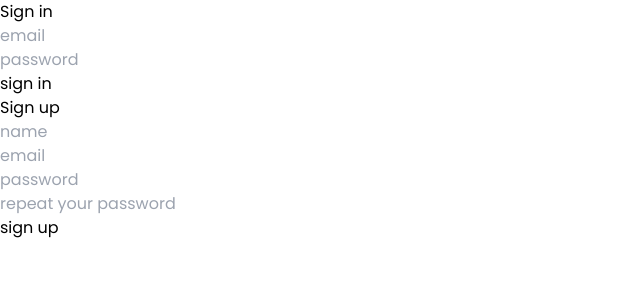
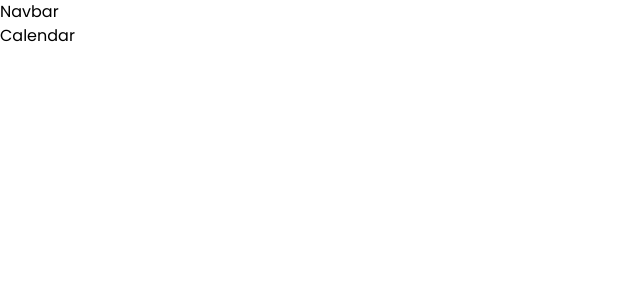
Before and after one commit to coofcoding/calendar-app, a React (Vite) app: page / in a window 1280 px wide. Before the commit this address led to /auth/login. Shown: the top 300 px of the page, without its empty margins (0-640 px from the left). Built offline with nearby package versions, Linux system fonts and the light colour scheme.

Commit message:
creating Navbar component

```diff
--- /dev/null
+++ b/src/calendar/components/Navbar.jsx
@@ -0,0 +1,6 @@
+
+export const Navbar = () => {
+  return (
+    <div>Navbar</div>
+  )
+}
--- a/src/calendar/index.js
+++ b/src/calendar/index.js
@@ -1 +1,2 @@
 export * from './pages/CalendarPage';
+export * from './components/Navbar';
--- a/src/calendar/pages/CalendarPage.jsx
+++ b/src/calendar/pages/CalendarPage.jsx
@@ -1,6 +1,11 @@
+import { Navbar } from "../"
 
 export const CalendarPage = () => {
   return (
-    <div>CalendarPage</div>
+    <>
+      <Navbar />
+      Calendar
+    </>
+
   )
 }
--- a/src/router/AppRouter.jsx
+++ b/src/router/AppRouter.jsx
@@ -6,7 +6,7 @@ import { Navigate } from "react-router-dom";
 
 export const AppRouter = () => {
 
-    const authStatus = 'not-authenticated';
+    const authStatus = 'authenticated';
 
     return (
         <Routes>
```
